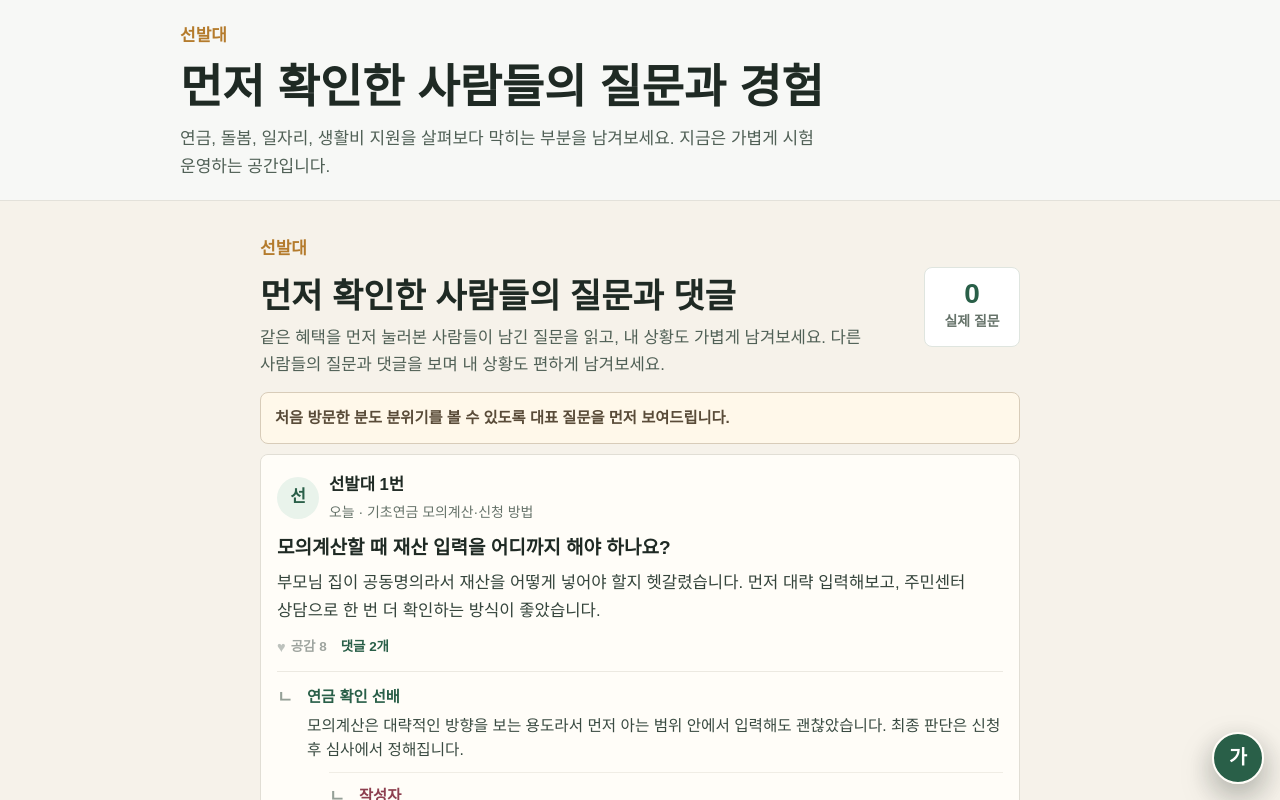
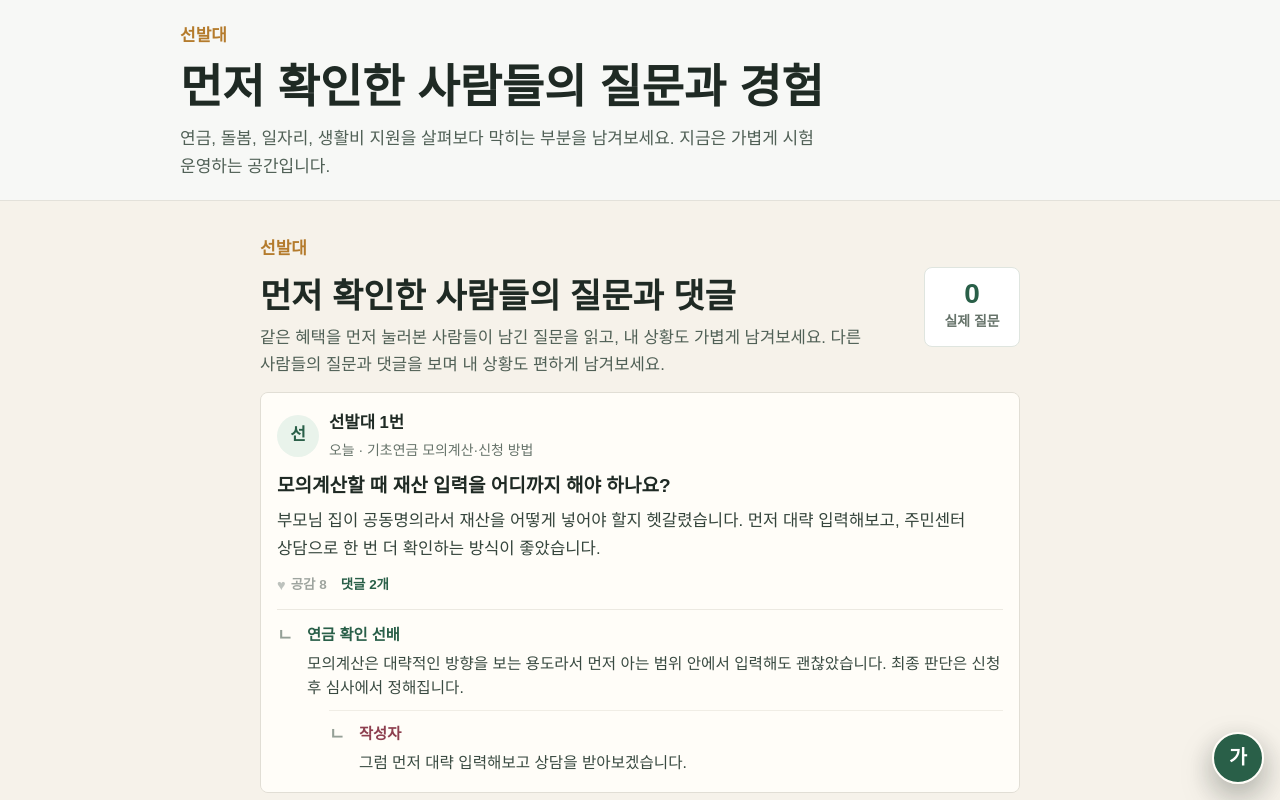
Before and after one commit to feel2174/jiwongum_app_admob, a Next.js app in the folder web/: page /community in a window 1280 px wide. Shown: the top 800 px of the page. Built offline with nearby package versions, Linux system fonts and the light colour scheme; no server answers; the database is empty.

Commit message:
Remove internal sample notice

```diff
--- a/web/app/CommunityBoard.js
+++ b/web/app/CommunityBoard.js
@@ -420,7 +420,6 @@ export default function CommunityBoard({ policies, variant = 'full' }) {
 
       {variant === 'full' ? (
         <>
-          <div className="sampleNotice">처음 방문한 분도 분위기를 볼 수 있도록 대표 질문을 먼저 보여드립니다.</div>
           <div className="communityFeed sampleFeed" aria-label="대표 질문">
             {renderPost(samplePost)}
           </div>
--- a/web/app/globals.css
+++ b/web/app/globals.css
@@ -1035,17 +1035,6 @@ h1 {
   font-size: 0.92em;
   font-weight: 900;
   cursor: pointer;
-}
-
-.sampleNotice {
-  margin: 0 0 10px;
-  border: 1px solid #d8ccb9;
-  border-radius: 8px;
-  background: #fff8ea;
-  color: #594b38;
-  padding: 12px 14px;
-  font-size: 0.9em;
-  font-weight: 800;
 }
 
 .communityRuleNotice {
```
